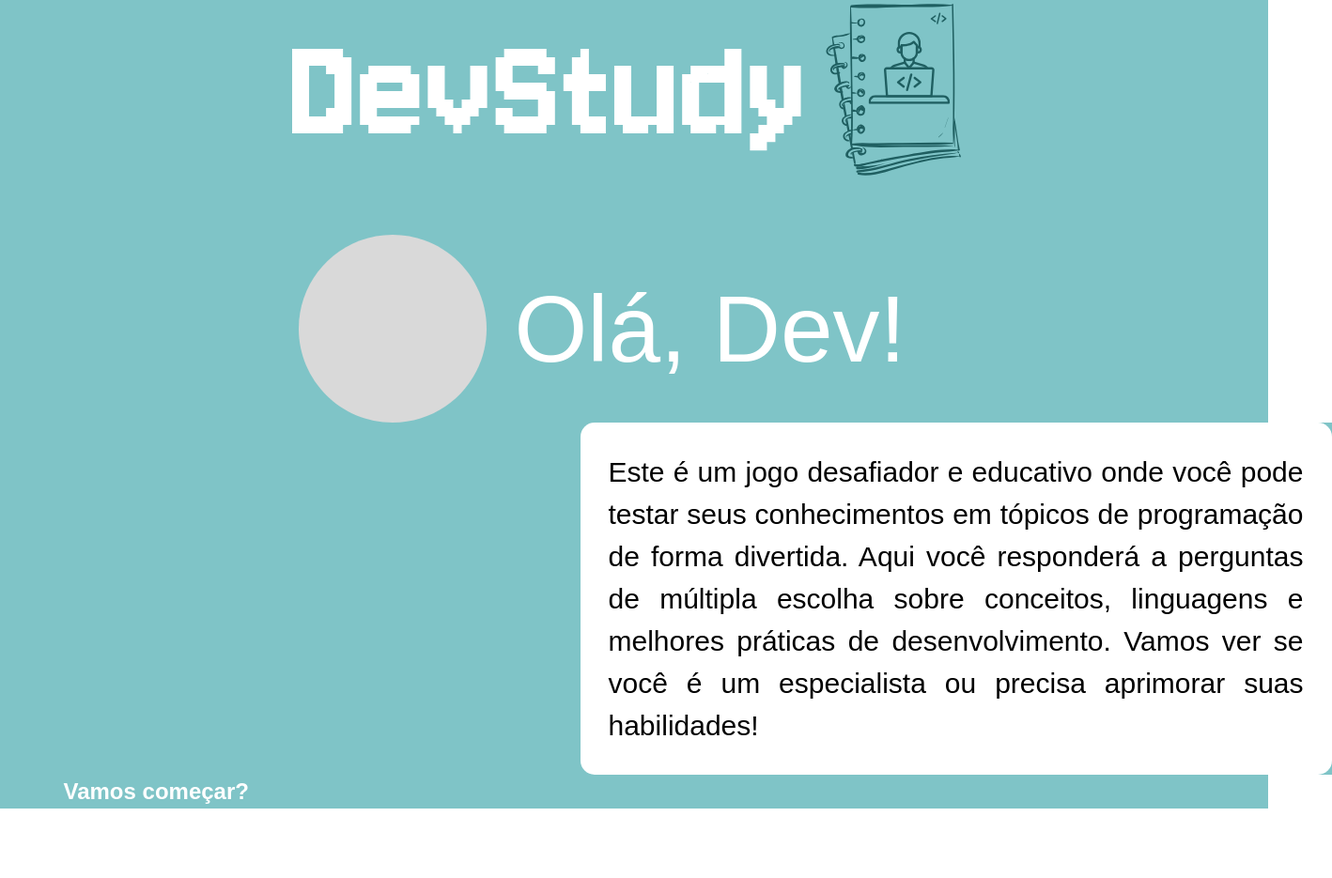
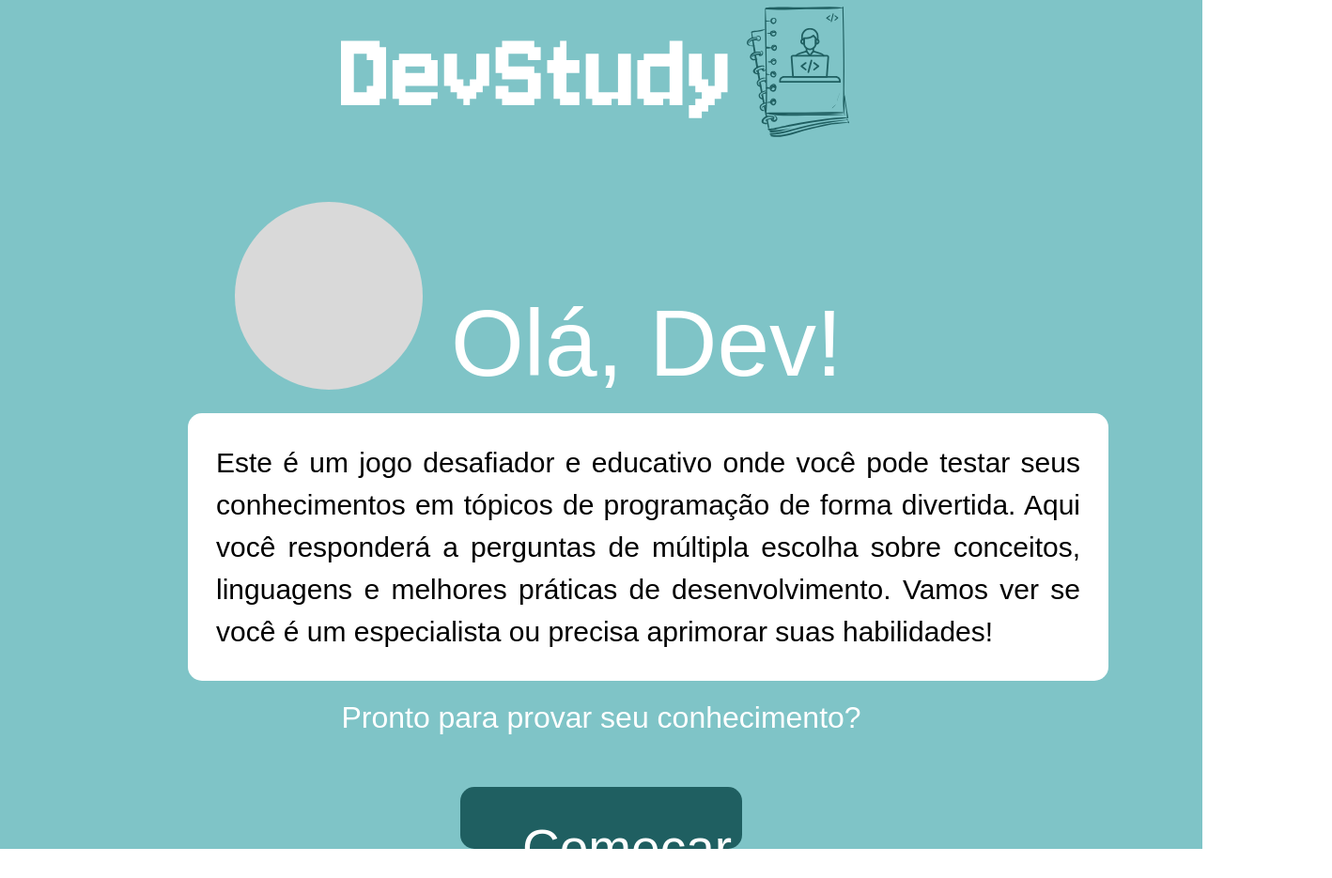
Before and after one commit to projeto-dev-study/dev-study-application, a React (Vite) app: page / in a window 1280 px wide. Shown: the whole page at 94% size, 1418 px wide, since content can reach past the window. Before the commit the page ends 861 px from the top, so only its background shows below. Built offline with nearby package versions, Linux system fonts and the light colour scheme; a web font is replaced by a local one.

Commit message:
tela de apresentação melhorada

```diff
--- a/src/App.jsx
+++ b/src/App.jsx
@@ -1,14 +1,16 @@
 import './App.css'
 import Apresentation from './pages/Apresentation/Apresentation'
 import Login from './pages/Login/Login'
+import EscolhasUnidades from './pages/EscolhasUnidades/EscolhasUnidades'
 
 
 function App() {
 
   return (
     <div className="App">
-      {/* <Login/> */}
-      <Apresentation/>
+      {/* <Login/>
+
+      <EscolhasUnidades/>*/}<Apresentation/>
     </div>
   )
 }
--- a/src/pages/Apresentation/Apresentation.css
+++ b/src/pages/Apresentation/Apresentation.css
@@ -1,22 +1,16 @@
 .container {
     display: flex;
     flex-direction: column;
-    padding: 0px;
-    margin: 0px;
     color: white;
-    width: 90%;
 }
 
 .cabecalho {
     display: flex;
     justify-content: center;
-    margin: 0;
-    padding: 0;
-}
-
-.Logo {
-    width: 150px;
-    height: 90px;
+    align-items: center;
+    width: 360px;
+    height: 160px;
+    margin: 0 auto;
 }
 
 .cumprimento {
@@ -28,24 +22,21 @@
     margin-left: 250px;
 }
 
-.Perfil {
-    width: 200px;
-    height: 200px;
-}
-
 .cumprimento h1 {
     font-size: 100px;
-    font-weight: 400;
+    font-weight: 40;
 }
 
 .boxtext {
     display: flex;
+    flex-direction: column;
     justify-content: right;
     gap: 30px;
-    width: 800px;
     color: black;
     font-size: 30px;
-    margin-left: 550px;
+    margin-top: 20px;
+    margin-left: 200px;
+    margin-right: 100px;
 }
 
 .text {
@@ -59,3 +50,16 @@
     border-radius: 15px;
     text-align: justify;
 }
+
+p{
+    font-size: 32px;
+    display: flex;
+    padding-top: 15px;
+    justify-content: center;
+}
+
+.acao{
+    display: flex;
+    justify-content: center;
+    margin-top: 50px;
+}
--- a/src/pages/Apresentation/Apresentation.jsx
+++ b/src/pages/Apresentation/Apresentation.jsx
@@ -1,21 +1,23 @@
 import React from 'react'
 import './Apresentation.css'
+import Botao from '../../components/Botoes/Botao'
 
 const Apresentation = () => {
   return (
     <div className='container'>
         <div className="cabecalho">
-            <img src="src\assets\logo-dev.svg" alt="logo dev" className='Logo' />
+            <img src="src\assets\logo-dev.svg" alt="logo dev" />
         </div>
         <div className="cumprimento">
-            <img src="src\assets\perfil.svg" alt="Perfil" className='Perfil' />
+            <img src="src\assets\perfil.svg" alt="Perfil"/>
             <h1>Olá, Dev!</h1>
         </div>
         <div className="boxtext">
             <div className="text">Este é um jogo desafiador e educativo onde você pode testar seus conhecimentos em tópicos de programação de forma divertida. Aqui você responderá a perguntas de múltipla escolha sobre conceitos, linguagens e melhores práticas de desenvolvimento. Vamos ver se você é um especialista ou precisa aprimorar suas habilidades!</div>
         </div>
+        <p>Pronto para provar seu conhecimento?</p>
         <div className="acao">
-            <h2>Vamos começar?</h2>
+            <Botao>Começar</Botao>
         </div>
     </div>
   )
--- a/src/pages/EscolhasUnidades/EscolhasUnidades.css
+++ b/src/pages/EscolhasUnidades/EscolhasUnidades.css
@@ -0,0 +1,13 @@
+h1 {
+    margin-top: 100px;
+    font-size: 90px;
+    text-align: center;
+}
+
+.botoes{
+    align-items: center;
+    display: flex;
+    flex-direction: column;
+    margin-top: 15px;
+    gap: 20px;
+}
--- a/src/pages/EscolhasUnidades/EscolhasUnidades.jsx
+++ b/src/pages/EscolhasUnidades/EscolhasUnidades.jsx
@@ -0,0 +1,25 @@
+import React from 'react';
+import './EscolhasUnidades.css';
+import Botao from '../../components/Botoes/Botao'
+
+
+
+const FirstComponent = () => {
+    return(
+        <div>
+
+            <div>
+                <h1 className='unidade'>Unidades</h1>
+            </div>
+
+            <div className='botoes'>
+                <Botao > I      </Botao>
+                <Botao> II </Botao>
+                <Botao> III </Botao>
+            </div>
+
+        </div>
+    )
+}
+
+export default FirstComponent;
```
